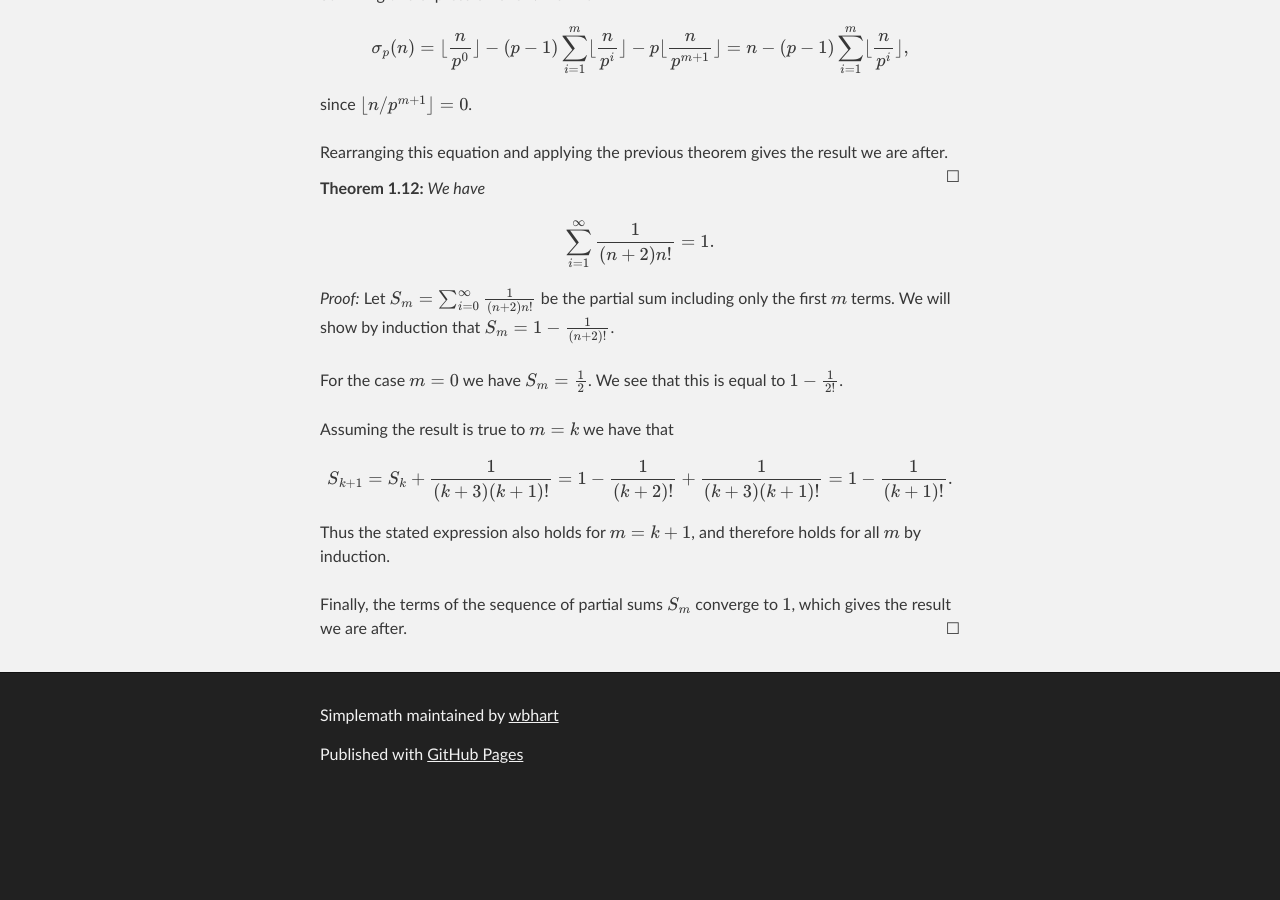
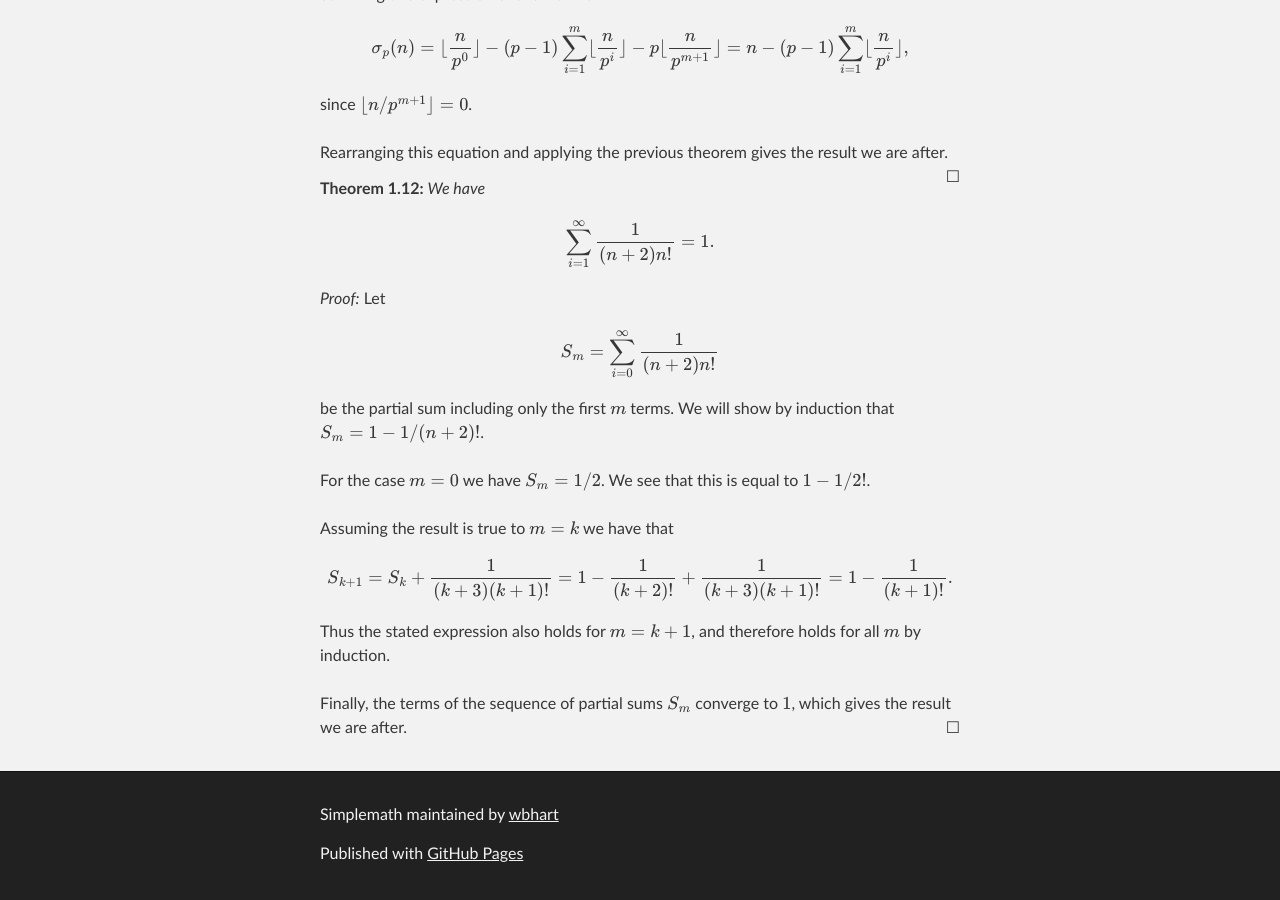
Before and after one commit to wbhart/SimpleMath, a Jekyll site: the page built from factorials.html, in a window 1280 px wide and 900 px high, scrolled down 2699 px. Built offline with Jekyll 4.4.1, drawn with Linux system fonts in a browser that asks for light colours; formulas are drawn with MathJax 3; before the commit the page ends 3500 px from its top, so only the background shows below that.

Commit message:
Update factorials.html

```diff
--- a/factorials.html
+++ b/factorials.html
@@ -124,10 +124,12 @@ Rearranging this equation and applying the previous theorem gives the result we
 $$\sum_{i = 1}^\infty \frac{1}{(n + 2)n!} = 1.$$
 </theorem>
 
-<proof> Let $S_m = \sum_{i = 0}^\infty \frac{1}{(n + 2)n!}$ be the partial sum including only the first $m$ terms. We
-will show by induction that $S_m = 1 - \frac{1}{(n + 2)!}$. </br></br>
+<proof> Let
+$$S_m = \sum_{i = 0}^\infty \frac{1}{(n + 2)n!}$$
+be the partial sum including only the first $m$ terms. We
+will show by induction that $S_m = 1 - 1/(n + 2)!$. </br></br>
 
-For the case $m = 0$ we have $S_m = \frac{1}{2}$. We see that this is equal to $1 - \frac{1}{2!}$. </br></br>
+For the case $m = 0$ we have $S_m = 1/2$. We see that this is equal to $1 - 1/2!$. </br></br>
 
 Assuming the result is true to $m = k$ we have that
 $$S_{k + 1} = S_k + \frac{1}{(k + 3)(k + 1)!} = 1 - \frac{1}{(k + 2)!} + \frac{1}{(k + 3)(k + 1)!}
```
